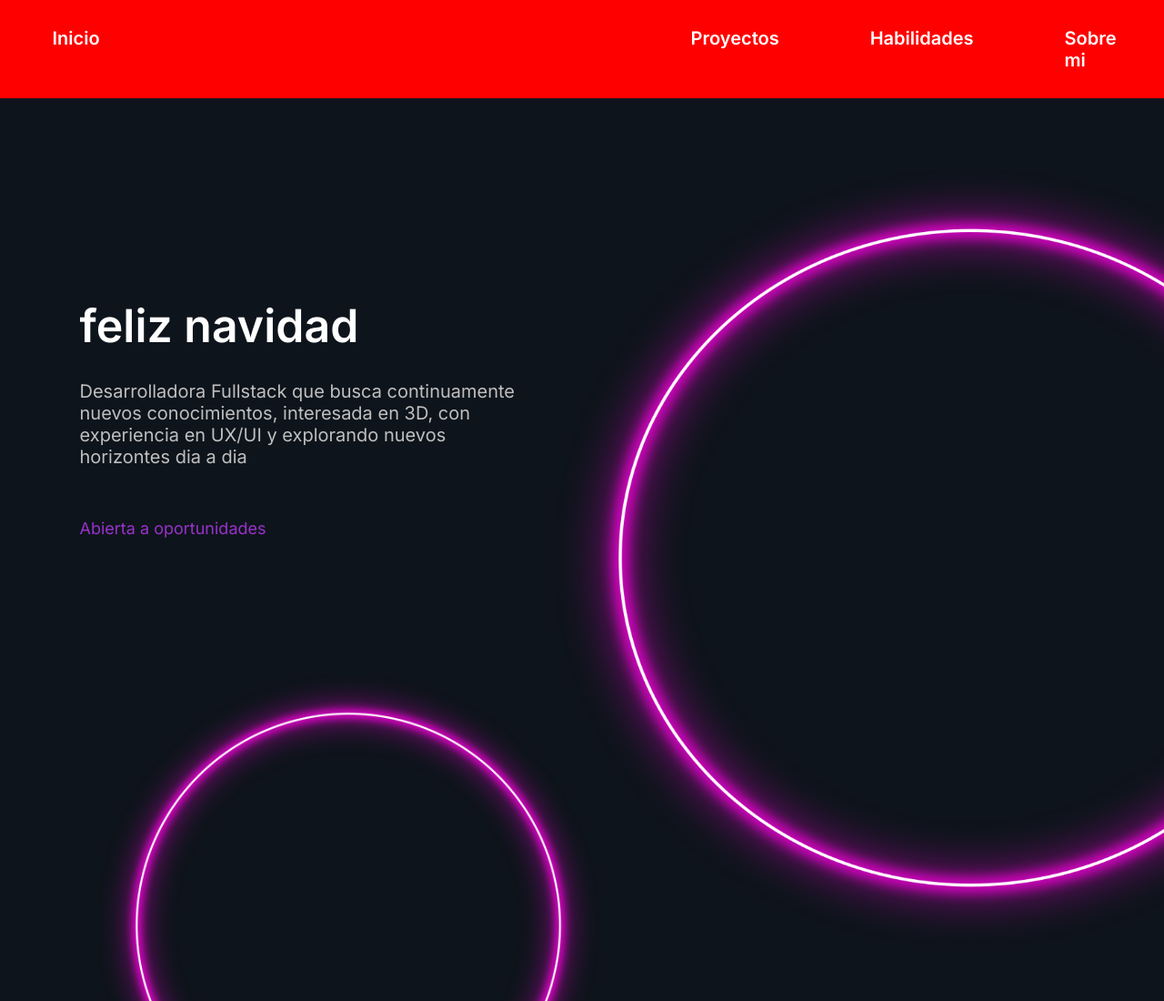
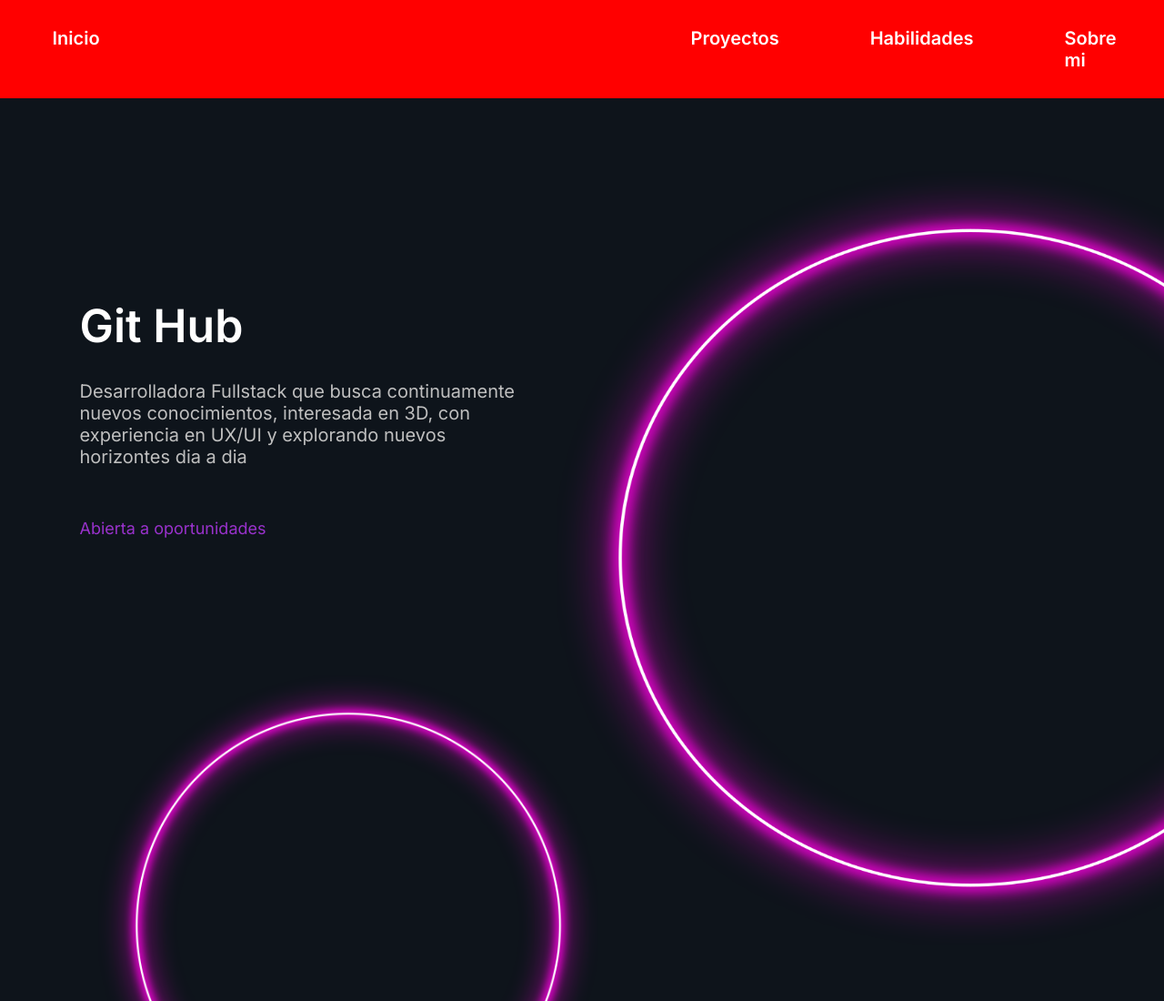
Before and after one commit to Nahuel-Villaverde/coderhouseDesarrolloWeb, a plain HTML site: page index.html in a window 1280 px wide. Shown: the top 1100 px of the page at 91% size. Drawn offline with Linux system fonts and the light colour scheme; a web font is replaced by a local one.

Commit message:
cambie el nombre a Git Hub

```diff
--- a/index.html
+++ b/index.html
@@ -40,7 +40,7 @@
             <div class="textoPrincipal col-sm-12">
 
                 <div class="nombre">
-                    <h1>feliz navidad</h1>
+                    <h1>Git Hub</h1>
                 </div>
 
                 <div  class="resumen">
```
